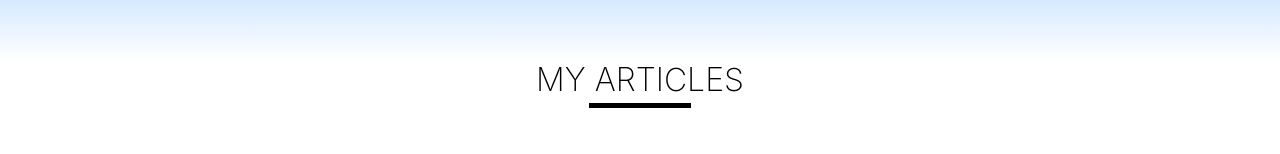
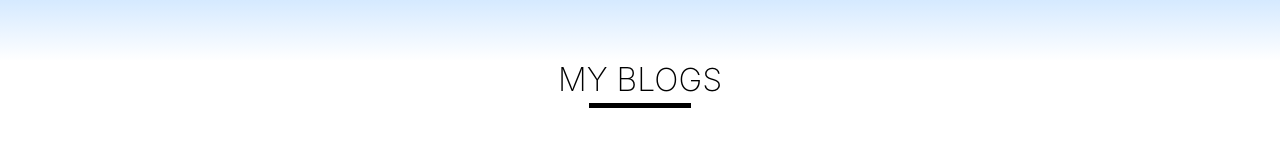
Before and after one commit to debopriyadey/debopriyadey, a plain HTML site: page index.html in a window 1280 px wide. Shown: the part 1435-1589 px from the top of the page. Drawn offline with nearby package versions, Linux system fonts and the light colour scheme.

Commit message:
new index.html

```diff
--- a/index.html
+++ b/index.html
@@ -231,7 +231,7 @@
     <!--MY ARTICLES-->
     <a id="blogs"></a>
     <section class="blogs">
-        <h2 class="text-center sec-header pb-2" style="color:black;"> MY ARTICLES </h2>
+        <h2 class="text-center sec-header pb-2" style="color:black;"> MY BLOGS </h2>
         <div class="container my-5">
             <div class="row justify-content-center">
 
```
